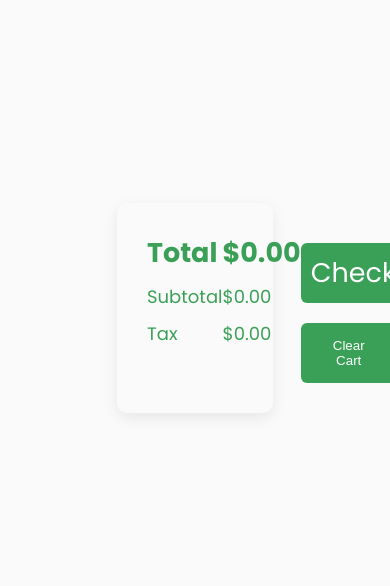
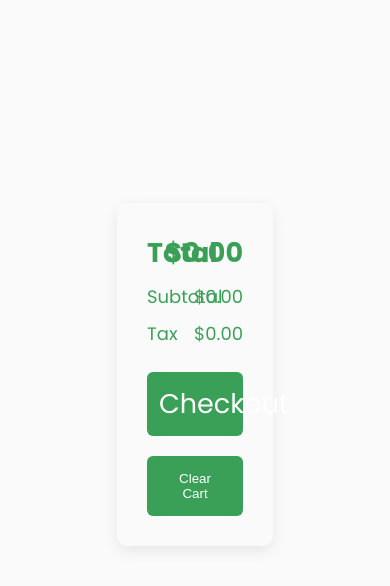
Before and after one commit to Poffesuer/Taste-of-Qin-Yun, a PHP site: page /cart/cart.php in a window 390 px wide; the page is wider, and only the part inside the window is pictured. Shown: the part 360-946 px from the top of that part. Before the commit the page ends 775 px from the top of that part, so only its background shows below. Run offline with PHP 8.4, Linux system fonts and the light colour scheme.

Commit message:
UI: Refactor mobile cart flexbox bindings to stop button overlaps

```diff
--- a/css/style.css
+++ b/css/style.css
@@ -7,7 +7,7 @@
 
 /* BRADEN CODE */
 
- :root {
+:root {
     --primary: #3ba057;
     --primary-dark: #308247;
     --background: #fafafa;
@@ -88,7 +88,7 @@ nav a:hover {
 .home-top img {
     width: 85%;
     height: auto;
-    margin-left:7.5%;
+    margin-left: 7.5%;
     display: block;
 }
 
@@ -784,10 +784,33 @@ nav a:hover {
         padding: 40px 0;
     }
 
-    #item-container,
+    #item-container {
+        width: 95%;
+        padding: 15px;
+    }
+
     #total-cost-container {
         width: 95%;
-        padding: 15px;
+        padding: 25px 20px;
+        flex-wrap: wrap;
+    }
+
+    #total-cost-container .col:nth-child(1) {
+        width: 45%;
+        flex: none;
+    }
+
+    #total-cost-container .col:nth-child(2) {
+        width: 45%;
+        flex: none;
+        text-align: right;
+        align-items: flex-end;
+    }
+
+    #total-cost-container .col:nth-child(3) {
+        width: 100%;
+        margin-top: 15px;
+        flex: none;
     }
 
     .cart-item {
@@ -795,8 +818,8 @@ nav a:hover {
     }
 
     .cart-button.big {
-        font-size: 1.1em;
-        padding: 10px;
+        font-size: 1.2em;
+        padding: 12px;
     }
 }
 
```
